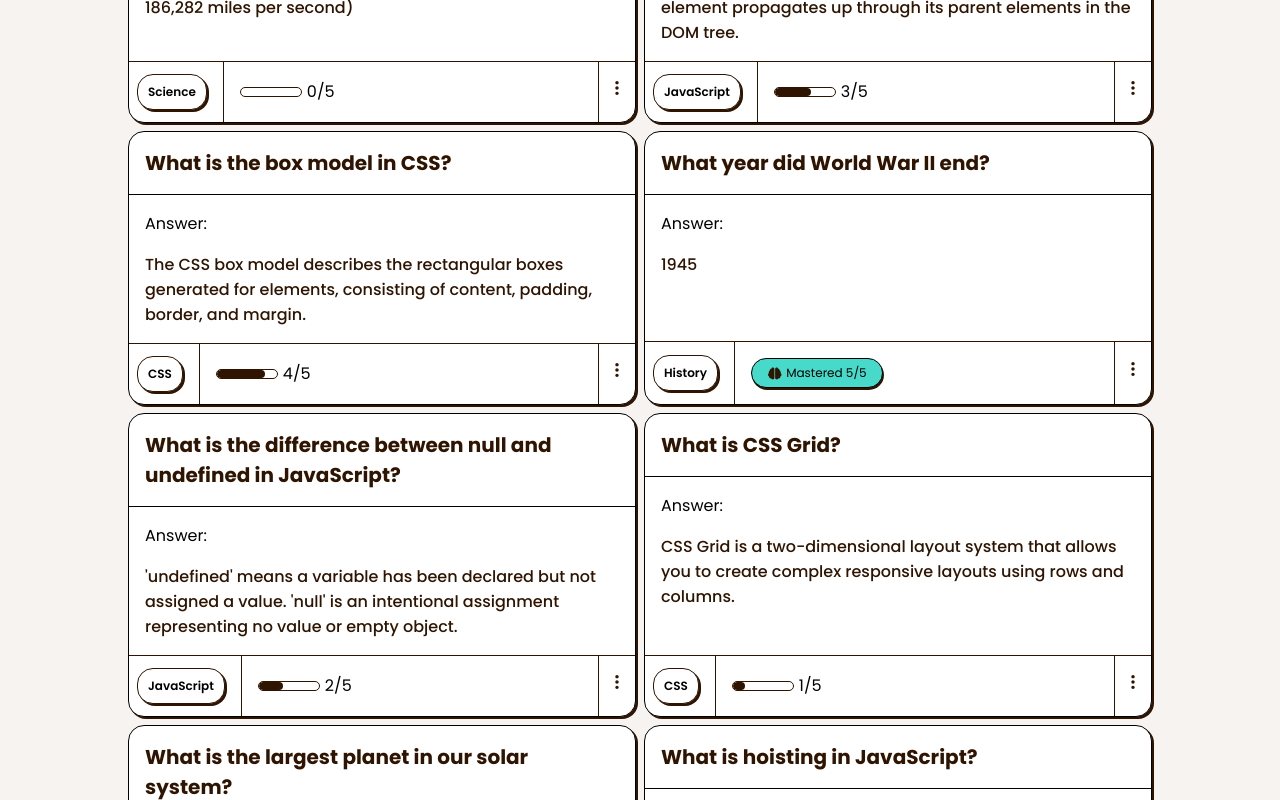
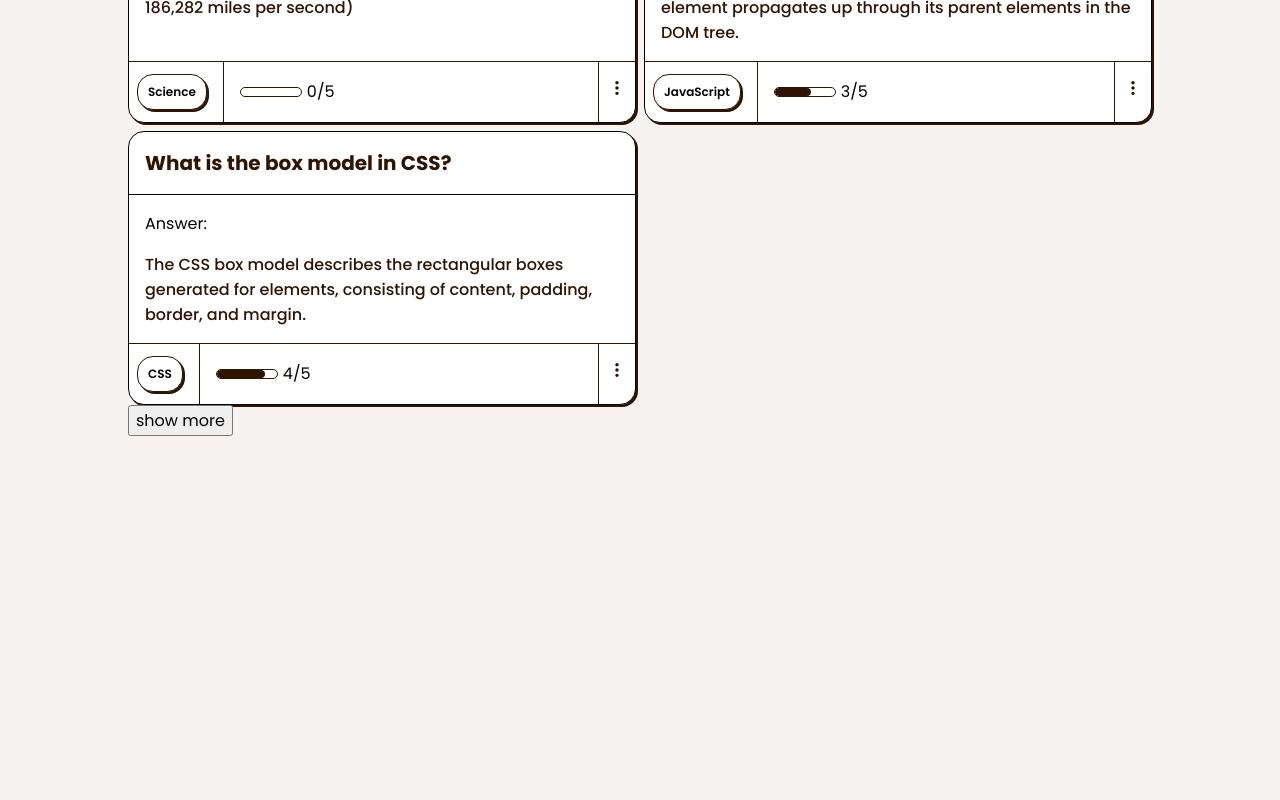
Before and after one commit to bengera/flashcard-app, a React (Vite) app: page / in a window 1280 px wide. Shown: the part 2540-3340 px from the top of the page. After the commit the page ends 2992 px from the top, so only its background shows below. Built offline with nearby package versions, Linux system fonts and the light colour scheme.

Commit message:
add show more button to show more than ten minicards

```diff
--- a/src/components/allCards.tsx
+++ b/src/components/allCards.tsx
@@ -34,6 +34,7 @@ export function AllCards({
   const [showToast, setShowToast] = useState<boolean>(false);
   const [toastMessage, setToastMessage] = useState<string>("");
   const [showError, setShowError] = useState<boolean>(false);
+  const [numberOfCardsShown, setNumberOfCardsShown] = useState<number>(15);
 
   function handleSubmit(e: React.FormEvent<HTMLFormElement>) {
     e.preventDefault();
@@ -242,7 +243,7 @@ export function AllCards({
         </div>
         <main>
           <div className="flashcards-preview">
-            {visibleCards.map((card) => {
+            {visibleCards.slice(0,numberOfCardsShown).map((card) => {
               const isMastered = card.knownCount === 5;
               return (
                 <article
@@ -285,6 +286,7 @@ export function AllCards({
               );
             })}
           </div>
+          <button onClick={() => setNumberOfCardsShown(visibleCards.length)}>show more</button>
         </main>
       </div>
     </>
--- a/src/css/allcards.css
+++ b/src/css/allcards.css
@@ -47,6 +47,7 @@ textarea {
   color: var(--clr-pink-700);
   display: flex;
   gap: 0.5rem;
+  margin: 10px 0;
 }
 
 .form-group input {
```
